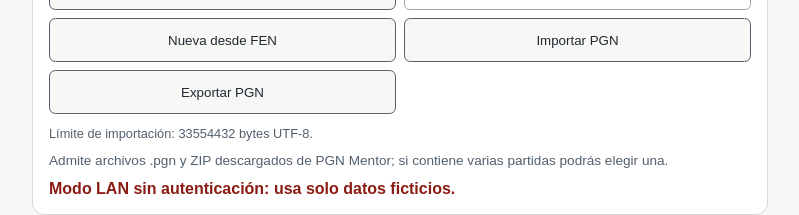
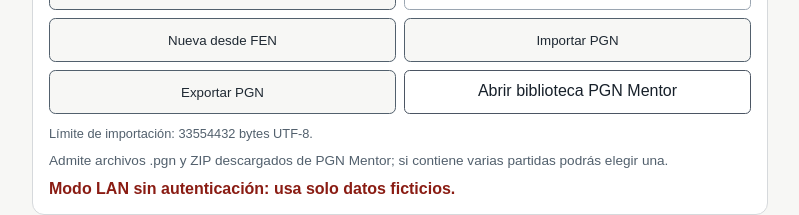
Before and after one commit to RaulSMCR/chess-mentor, a Next.js app: page / in a window 1280 px wide. Shown: the part 270-485 px from the top of the page, without its empty margins (240-1039 px from the left). Built offline with nearby package versions, Linux system fonts and the light colour scheme.

Commit message:
CM-110: add PGN Mentor library link

```diff
--- a/src/app/globals.css
+++ b/src/app/globals.css
@@ -136,6 +136,21 @@ button:disabled {
   border: 1px solid #9aa5b1;
   border-radius: 0.35rem;
   padding: 0.5rem;
+}
+
+.pgn-mentor-link {
+  display: inline-block;
+  border: 1px solid #4b5563;
+  border-radius: 0.35rem;
+  padding: 0.65rem 0.75rem;
+  color: #17202a;
+  text-align: center;
+  text-decoration: none;
+}
+
+.pgn-mentor-link:focus-visible {
+  outline: 3px solid #1d4ed8;
+  outline-offset: 2px;
 }
 
 .input-limit {
--- a/src/features/analysis-board/GameImportExport.tsx
+++ b/src/features/analysis-board/GameImportExport.tsx
@@ -159,6 +159,14 @@ export function GameImportExport({ controller }: GameImportExportProps) {
         <button type="button" onClick={exportCurrent}>
           Exportar PGN
         </button>
+        <a
+          className="pgn-mentor-link"
+          href="https://www.pgnmentor.com/files.html"
+          target="_blank"
+          rel="noreferrer"
+        >
+          Abrir biblioteca PGN Mentor
+        </a>
       </div>
       <p className="input-limit">
         Límite de importación: {MAX_PGN_INPUT_BYTES} bytes UTF-8.
```
